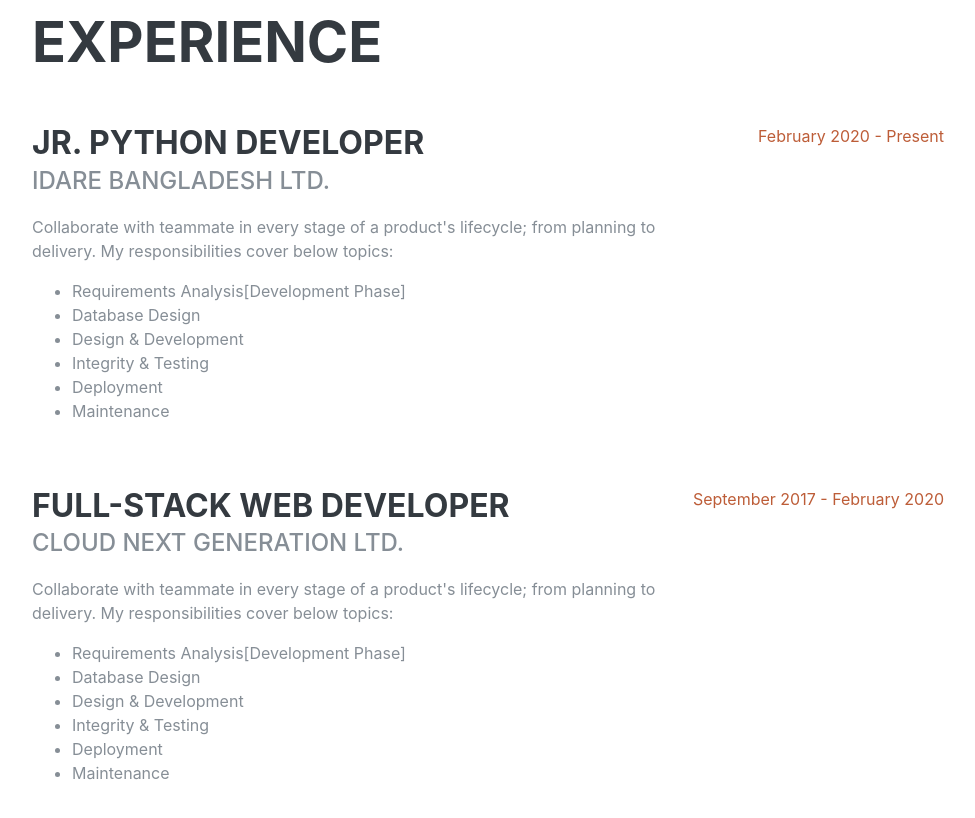
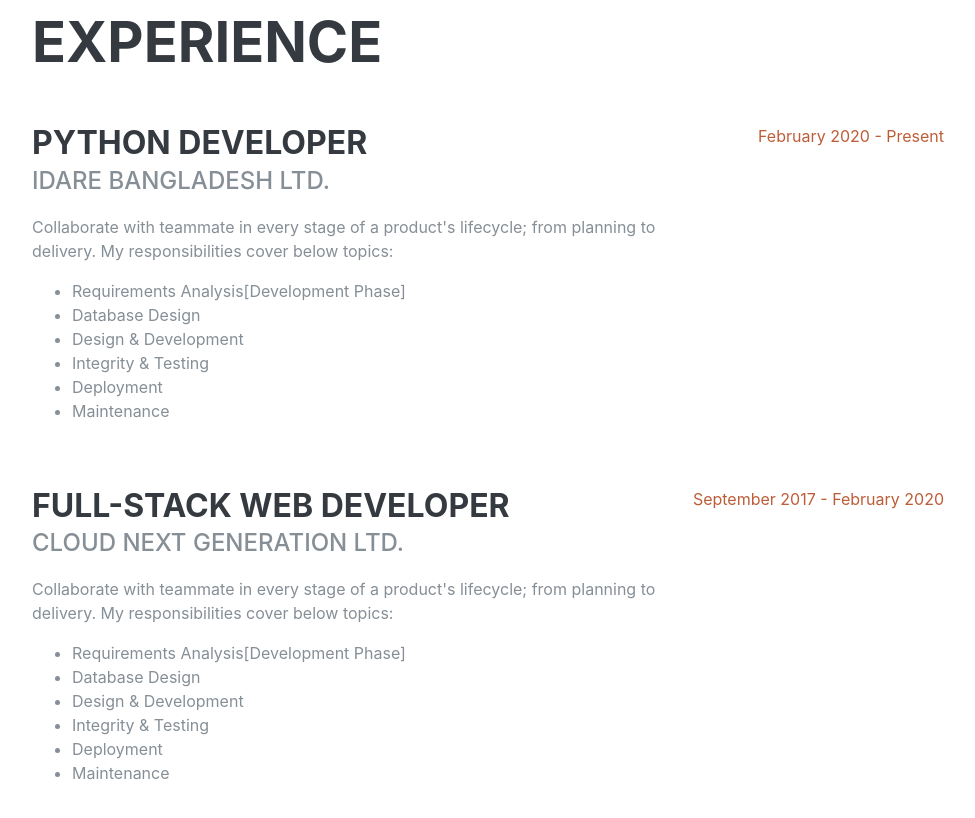
Before and after one commit to akashmallik/akashmallik.github.io, a plain HTML site: page index.html in a window 1280 px wide. Shown: the part 840-1658 px from the top of the page, without its empty margins (288-1263 px from the left). Drawn offline with nearby package versions, Linux system fonts and the light colour scheme; a web font is replaced by a local one.

Commit message:
update position

```diff
--- a/index.html
+++ b/index.html
@@ -126,7 +126,7 @@
 
           <div class="resume-item d-flex flex-column flex-md-row mb-5">
             <div class="resume-content mr-auto">
-              <h3 class="mb-0">Jr. Python Developer</h3>
+              <h3 class="mb-0">Python Developer</h3>
               <div class="subheading mb-3">Idare Bangladesh Ltd.</div>
               <p>Collaborate with teammate in every stage of a product's lifecycle; from planning to delivery. My responsibilities cover below topics:</p>
               <ul>
```
